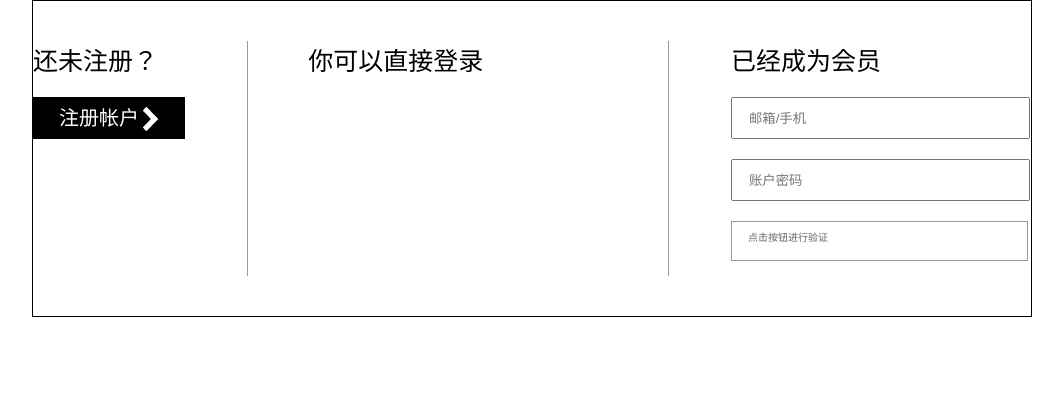
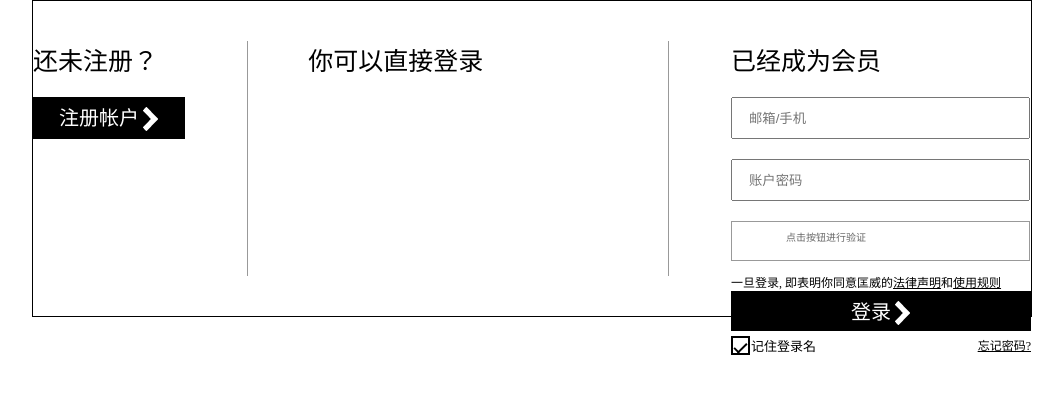
Before and after one commit to pangpang99/converse, a plain HTML site: page project/denglv.html in a window 1280 px wide. Shown: the whole page, without its empty margins (108-1171 px from the left). Drawn offline with Linux system fonts and the light colour scheme.

Commit message:
add my project

```diff
--- a/project/css/denglv.css
+++ b/project/css/denglv.css
@@ -49,9 +49,9 @@
 }
 .ce_yanzhang{
     border:1px solid #999999;
-    width:274px;height:28px;
+    width:238px;height:28px;
     margin:0 0 12px 0;
-    padding:5px 5px 5px 16px;
+    padding:5px 5px 5px 54px;
     color:#666666;
 }
 .ce_yanzhang span:nth-child(1){
@@ -61,5 +61,41 @@
 .ce_yanzhang span:nth-child(2){
     display:none;
     font-size:10px;
-
 }
+.ce_zi{
+    font-size:12px;
+}
+.ce_aa{
+    color:#000;
+    font-size:12px;
+    text-decoration:underline;
+    cursor: pointer;
+}
+/* 登录按钮的样式 */
+.ce_btn{
+   width:300px;
+   margin:0 0 5px 0 !important;
+}
+.ce_bottom{
+    display:flex;
+    justify-content:space-between;
+    font-size:13px;
+    position: relative;
+}
+.ce_mei{margin:0 0 0 20px;}
+.ce_mei::before{
+    display:block;
+    content:"";
+    width:15px;height:15px;
+    border:2px solid #000;
+    position: absolute;
+    top:0px;left:0px;
+}
+.ce_mei::after{
+    display:block;content:"";
+    width:11px;height:5px;
+    border-left:2px solid #000;
+    border-bottom:2px solid #000;
+    transform:rotate(-45deg);
+    position: relative;top:-12px;left:-17px;
+}
--- a/project/css/zhuce.css
+++ b/project/css/zhuce.css
@@ -112,6 +112,12 @@
 .zu_fanli{
     font-size:10px;
 }
+/* 法律和使用规则的a */
+.zu_fanli a{
+    color:#000;
+    cursor: pointer;
+    text-decoration:underline;
+}
 .zu_fanli>.you_a{
     text-decoration:underline;
     color:#000;
--- a/project/denglv.html
+++ b/project/denglv.html
@@ -42,10 +42,19 @@
                 </div>
             </dd>
             <dd>
-
+                <div class="ce_zi">一旦登录,
+                    即表明你同意匡威的<a class="ce_aa" href="">法律声明</a>和<a class="ce_aa" href="">使用规则</a>
+                </div>
             </dd>
-            <dd></dd>
-            <dd></dd>
+            <dd>
+                <button class="ce_btn gen_duo">
+                    <span class="gen_duo_d"><a href="">登录</a></span>
+                </button>
+            </dd>
+            <dd class="ce_bottom">
+                <span class="ce_mei">记住登录名</span>
+                <span><a class="ce_aa" href="">忘记密码?</a></span>
+            </dd>
 
         </dl>
     </div>
```
Also changed, not shown: project/zhuce.html (+2 -3 lines).
